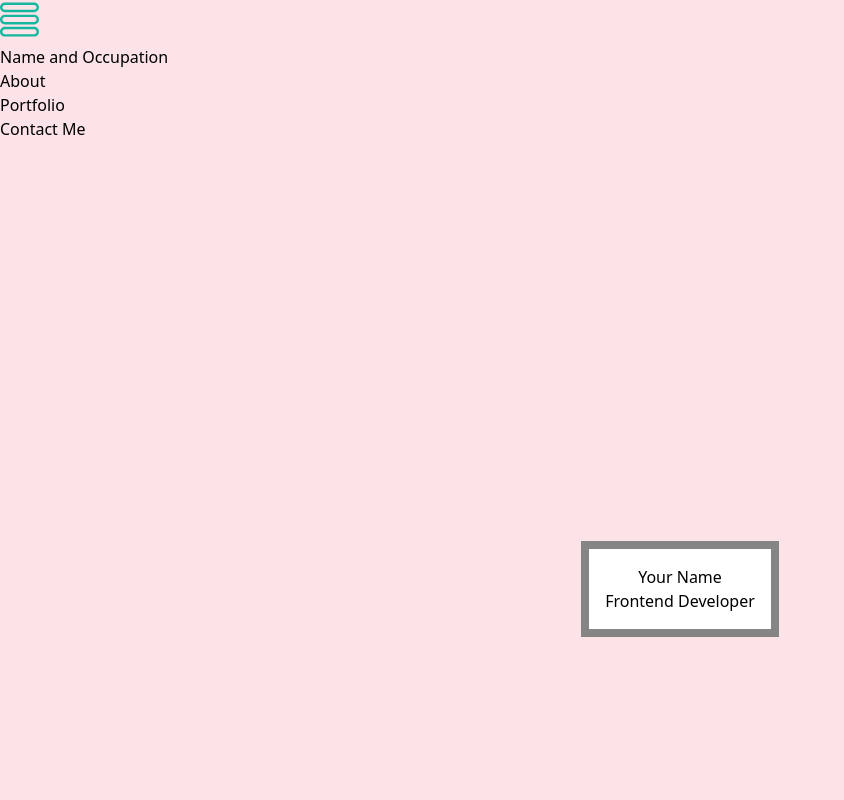
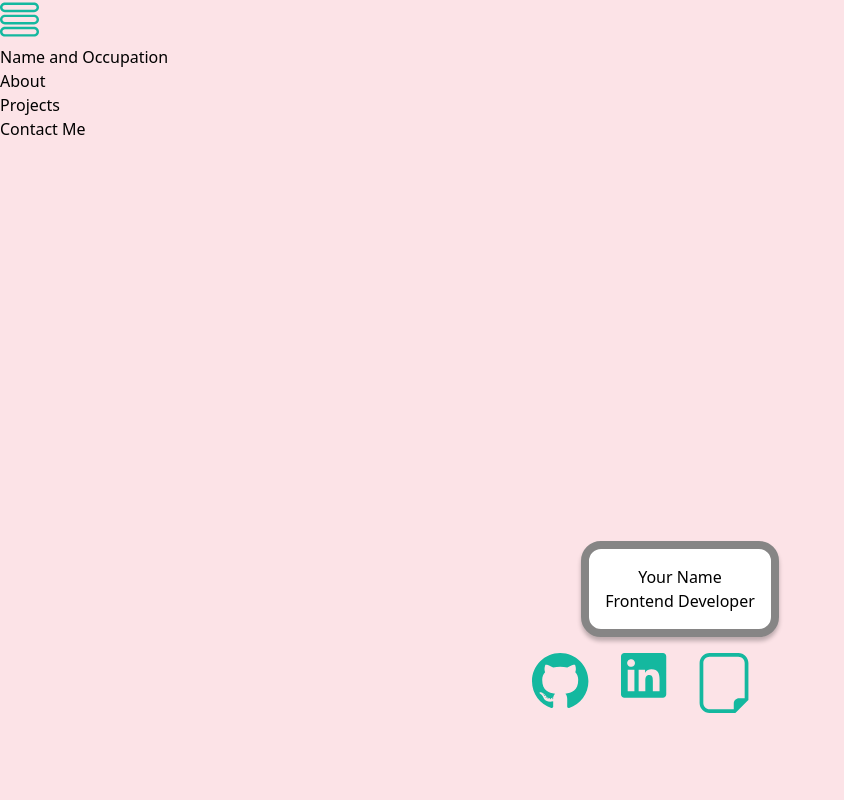
Before and after one commit to ReginaldGreen02/react-website, a React (Create React App) app: page / in a window 1280 px wide. Both pictures are taken after a click on the button 19 px from the left and 19 px from the top of the page. Shown: the top 800 px of the page, without its empty margins (0-844 px from the left). Built offline with nearby package versions, Linux system fonts and the light colour scheme.

Commit message:
Added more wrappers.
The main thing I did was styling.

```diff
--- a/package.json
+++ b/package.json
@@ -8,9 +8,12 @@
     "@testing-library/react": "^13.4.0",
     "@testing-library/user-event": "^13.5.0",
     "react": "^18.2.0",
+    "react-blur": "^1.1.1",
     "react-dom": "^18.2.0",
     "react-icons": "^4.11.0",
     "react-scripts": "^5.0.1",
+    "react-scroll": "^1.9.0",
+    "react-spring": "^9.7.3",
     "web-vitals": "^2.1.4"
   },
   "scripts": {
--- a/src/App.js
+++ b/src/App.js
@@ -1,15 +1,31 @@
-// src/App.js
-
-import React from 'react';
+import React, { useState, useEffect } from 'react';
 import Dropdown from './Dropdown';
 import PortfolioLanding from './PortfolioLanding';
 
 function App() {
+  const [isScrolled, setIsScrolled] = useState(false);
+
+  const handleScroll = () => {
+    if (window.scrollY > 50) {
+      setIsScrolled(true);
+    } else {
+      setIsScrolled(false);
+    }
+  };
+
+  useEffect(() => {
+    window.addEventListener('scroll', handleScroll);
+
+    return () => {
+      window.removeEventListener('scroll', handleScroll);
+    };
+  }, []);
+
   return (
-    <div className="App ">
-      <header className="p-4 bg-gray-200">
+    <div className="App">
+      <header className={`p-4 bg-transparent ${isScrolled ? 'sticky-nav' : ''}`}>
         <nav className="container mx-auto flex justify-between items-center">
-          <h1 className="text-xl font-bold"> </h1>
+          <h1 className="text-xl font-bold"></h1>
           <Dropdown />
         </nav>
       </header>
--- a/src/ContactForm.js
+++ b/src/ContactForm.js
@@ -2,7 +2,7 @@ import React from 'react';
 
 function ContactForm() {
   return (
-    <div className="border p-4 rounded-lg wrapper">
+    <div className="border p-4 rounded-lg wrapper-contact-name">
       <h2 className="text-2xl font-semibold mb-4">Contact Me</h2>
       <form action="https://formsubmit.co/r.green111102@gmail.com" method="POST">
         <div className="mb-4">
@@ -14,7 +14,7 @@ function ContactForm() {
             name="name"
             required
             placeholder="Enter your name"
-            className="w-full border rounded p-2 mt-2"
+            className="w-full border rounded p-2"
           />
         </div>
         <div className="mb-4">
@@ -26,7 +26,7 @@ function ContactForm() {
             name="email"
             required
             placeholder="Enter your email"
-            className="w-full border rounded p-2 mt-2"
+            className="w-full border rounded p-2"
           />
         </div>
         <button type="submit" className="bg-blue-500 text-white rounded p-2">
--- a/src/Dropdown.js
+++ b/src/Dropdown.js
@@ -1,5 +1,9 @@
 import React, { useState } from 'react';
 import hamburgerImage from './images/Hamburger_vector.svg';
+import { Link, Element, Events, animateScroll as scroll, scrollSpy, scroller } from 'react-scroll';
+
+
+
 
 function Dropdown() {
   const [isDropdownOpen, setIsDropdownOpen] = useState(false);
@@ -24,26 +28,56 @@ function Dropdown() {
         >
           <ul>
   <li>
-              <a href="#name-occupation" className="block px-4 py-2">
+    <Link
+      activeClass="active"
+      to="name-occupation"
+      spy={true}
+      smooth={true}
+      duration={500}
+      className="block px-4 py-2"
+    >
       Name and Occupation
-              </a>
+    </Link>
   </li>
   <li>
-              <a href="#about" className="block px-4 py-2">
+    <Link
+      activeClass="active"
+      to="about"
+      spy={true}
+      smooth={true}
+      duration={500}
+      className="block px-4 py-2"
+    >
       About
-              </a>
+    </Link>
   </li>
   <li>
-              <a href="#projects" className="block px-4 py-2">
-                Portfolio
-              </a>
+    <Link
+      activeClass="active"
+      to="projects"
+      spy={true}
+      smooth={true}
+      duration={500}
+      className="block px-4 py-2"
+    >
+      Projects
+    </Link>
   </li>
   <li>
-              <a href="#contact" className="block px-4 py-2">
+    <Link
+      activeClass="active"
+      to="contact"
+      spy={true}
+      smooth={true}
+      duration={500}
+      className="block px-4 py-2"
+    >
       Contact Me
-              </a>
+    </Link>
   </li>
+
 </ul>
+
         </div>
       )}
     </div>
--- a/src/PortfolioLanding.js
+++ b/src/PortfolioLanding.js
@@ -1,5 +1,8 @@
 import React, { useEffect } from 'react';
 import ContactForm from './ContactForm';
+import githubImage from './images/Github_vector.svg';
+import linkedInImage from './images/LinkedIn_vector.svg';
+import resumeImage from './images/Resume_vector.svg'
 
 function PortfolioLanding() {
   useEffect(() => {
@@ -13,15 +16,20 @@ function PortfolioLanding() {
 
   return (
     <div className="portfolio-landing">
-      <section id="name-occupation" className="custom-section custom-projects">
-        <div className="border p-4 rounded-lg wrapper">
+      <section id="name-occupation"className="custom-section custom-projects">
+        <div className="border p-4 rounded-lg wrapper-contact-name">
           <h2 className="text-4x1 font-bold">Your Name</h2>
           <p className="text-xl">Frontend Developer</p>
+        </div>
+        <div className="clear-both">
+          <img src={githubImage} alt="Github" className="float-left" />
+          <img src={linkedInImage} alt="LinkedIn" className="float-left" />
+          <img src={resumeImage} alt="Resume" className="float-left" />
         </div>
       </section>
 
       <section  id = "about" className="custom-section custom-about">
-        <div  className="border p-4 rounded-lg wrapper">
+        <div  className="border p-4 rounded-lg wrapper-about-me">
           <h2 className="text-2xl font-semibold mb-4">About Me</h2>
           <p  className="text-lg text-gray-700 ">
             Welcome to my portfolio! I am a passionate frontend developer with a strong
@@ -31,7 +39,7 @@ function PortfolioLanding() {
       </section>
 
       <section  id="projects" className="custom-section custom-projects">
-        <div  className="border p-4 rounded-lg wrapper">
+        <div  className="border p-4 rounded-lg wrapper-projects">
           <h2 className="text-2xl font-semibold mb-4">Projects</h2>
           <div id = "project-cards">
             <div class></div>
--- a/src/index.css
+++ b/src/index.css
@@ -48,7 +48,10 @@ body, html {
 
 }
 
-.wrapper {
+.wrapper,
+.wrapper-about-me,
+.wrapper-contact-name,
+.wrapper-projects {
   width: fit-content;
   max-width: 100vh;
   height: fit-content;
@@ -59,3 +62,42 @@ body, html {
   text-align: center;
   padding: 2vh;
 }
+.wrapper-contact-name{
+
+box-shadow: 0px 4px 4px rgba(0, 0, 0, 0.25);
+border-radius: 20px;
+
+}
+.wrapper-about-me{
+
+}
+.wrapper-projects{
+
+}
+
+.blurred {
+  backdrop-filter: blur(5px); /* Adjust the blur amount as needed */
+  transition: backdrop-filter 0.3s ease; /* Add a smooth transition effect */
+}
+
+.clear-both::after {
+  content: "";
+  display: table;
+  clear: both;
+}
+
+.float-left {
+  float: left;
+  padding: 2vh;
+  display: flex;
+  flex-direction: column;
+  justify-content: center;
+  align-items: center;
+}
+
+.sticky-nav {
+  position: sticky;
+  top: 0;
+  background: transparent;
+  z-index: 100;
+}
```
Also changed, not shown: src/PortfolioLanding.css (added), 1 other file (tests, documents, lock files or other folders). Lines whose indentation alone changed are shown as unchanged.
